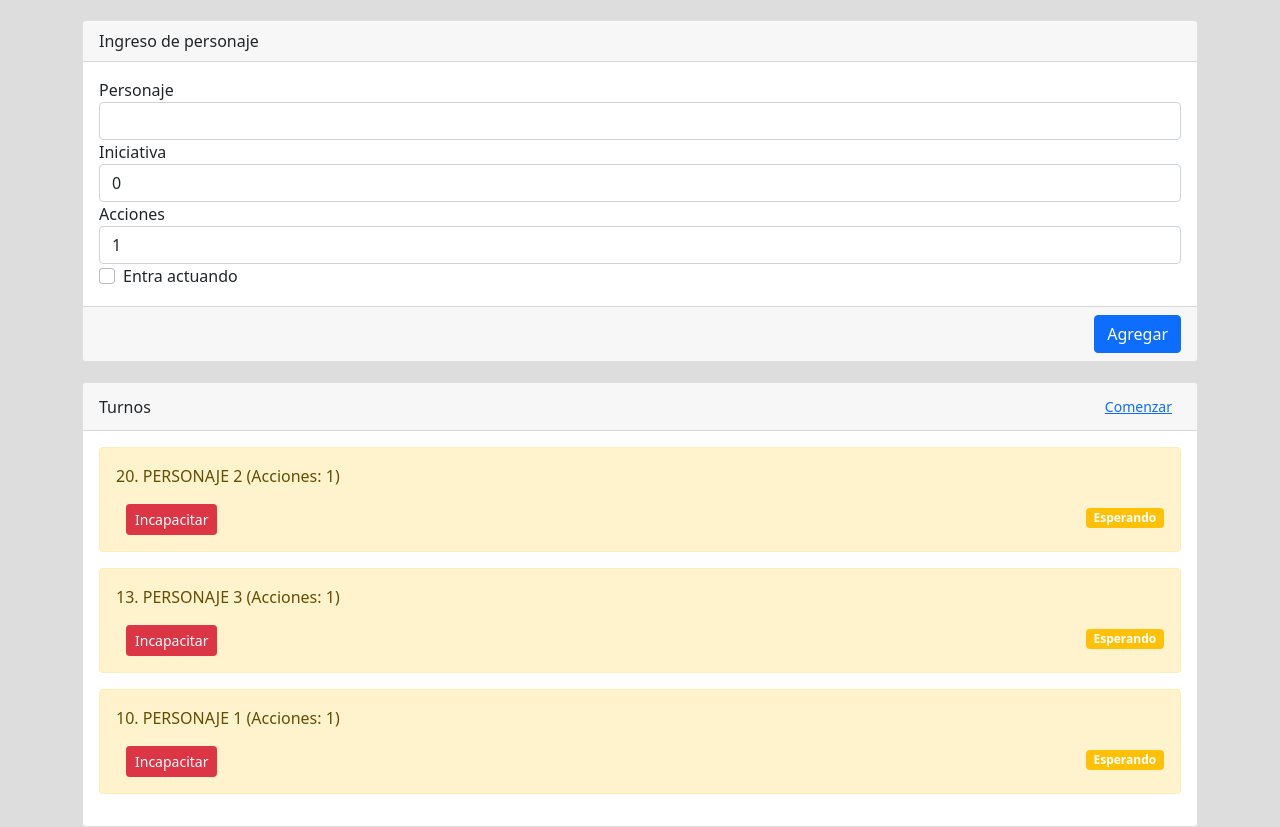
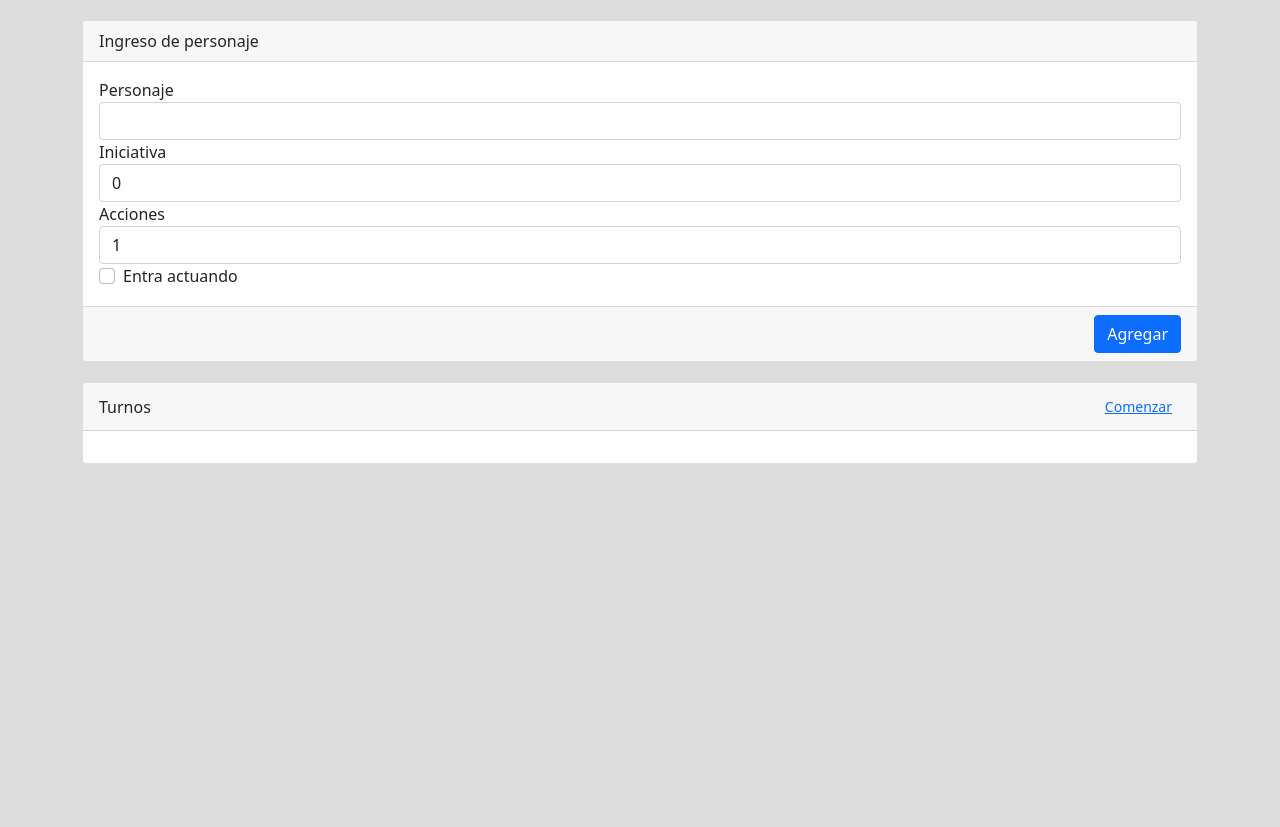
Before and after one commit to GonziTaji/werewolf-initiative, a React (Create React App) app: page / in a window 1280 px wide. After the commit the page ends 800 px from the top, so only its background shows below. Built offline with nearby package versions, Linux system fonts and the light colour scheme.

Commit message:
removes testing turns

```diff
--- a/src/components/InitiativeList.tsx
+++ b/src/components/InitiativeList.tsx
@@ -61,32 +61,7 @@ export default class InitiativeList extends React.Component<
                 actions: 1,
                 entersActing: false,
             },
-            turnList: [
-                {
-                    characterName: 'personaje 2',
-                    initiative: 20,
-                    actions: 1,
-                    turnState: TurnState.WAITING,
-                    actionsUsed: 0,
-                    incapacitated: false,
-                },
-                {
-                    characterName: 'personaje 3',
-                    initiative: 13,
-                    actions: 1,
-                    turnState: TurnState.WAITING,
-                    actionsUsed: 0,
-                    incapacitated: false,
-                },
-                {
-                    characterName: 'personaje 1',
-                    initiative: 10,
-                    actions: 1,
-                    turnState: TurnState.WAITING,
-                    actionsUsed: 0,
-                    incapacitated: false,
-                },
-            ],
+            turnList: [],
             turnIndex: -1,
             roundIndex: -1,
         });
```
